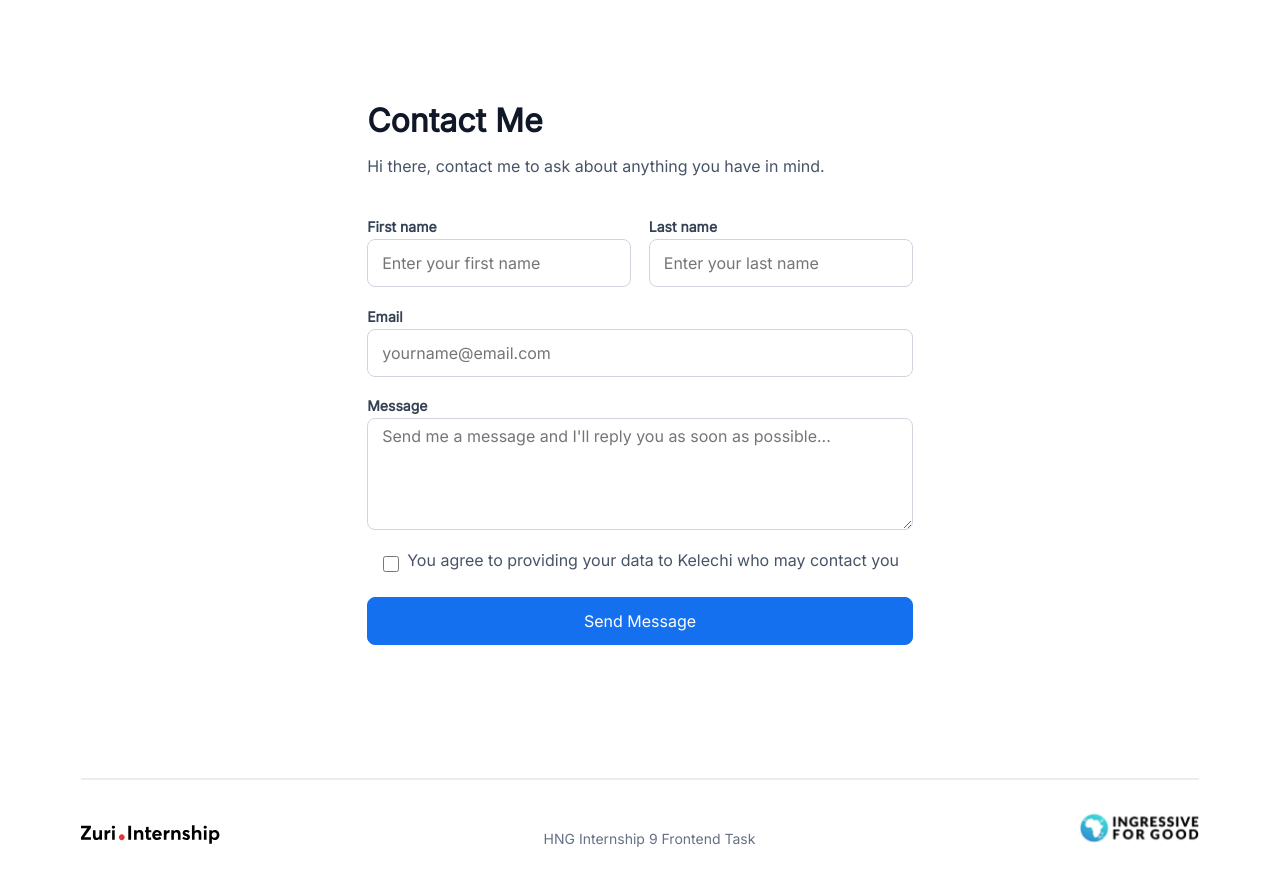
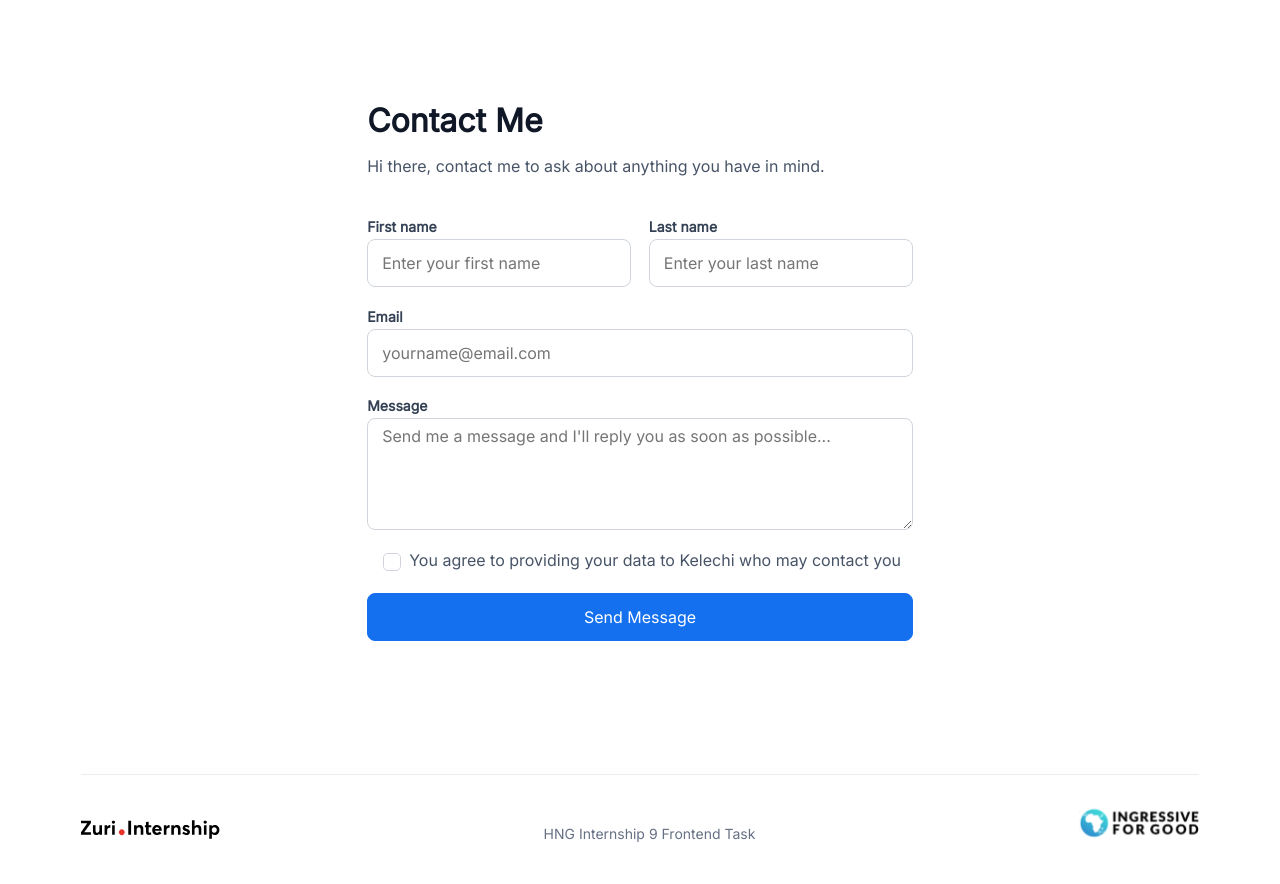
Before and after one commit to theAvocadoCoder/hngi_fe_linktree, a React (Create React App) app: page /hngi_fe_linktree/contact in a window 1280 px wide. Shown: the top 884 px of the page. Built offline with nearby package versions, Linux system fonts and the light colour scheme.

Commit message:
style: Implement checkbox UI

```diff
--- a/src/styles/Contact.css
+++ b/src/styles/Contact.css
@@ -78,9 +78,31 @@ label[for="consent__checkbox"] {
 }
 
 input[type="checkbox"] {
-  width: 1rem;
-  height: 1rem;
-  margin: .5rem .5rem;
+  appearance: none;
+  width: 1.1rem;
+  height: 1.1rem;
+  margin: .3rem .5rem;
+  padding: .5rem;
+  border: 1px solid #D0D5DD;
+  border-radius: .3rem;
+}
+
+input[type="checkbox"]:hover {
+  border: 1px solid #84CAFF;
+  box-shadow: 0px 0px 0px 4px #D1E9FF;
+}
+
+input[type="checkbox"]:checked {
+  border: 1px solid #1570EF;
+}
+
+input[type="checkbox"]:checked::before {
+  appearance: none;
+  content: "\2714";
+  color: #1570EF;
+  position: relative;
+  top: -.56rem;
+  left: -.4rem;
 }
 
 label p {
```
